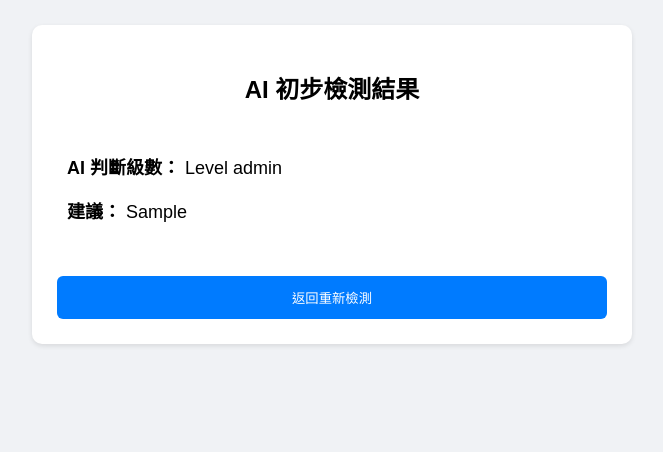
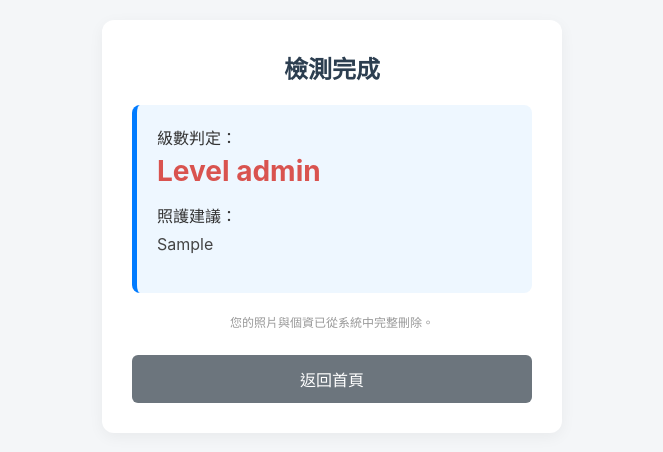
Before and after one commit to roger931212/diaper-ai-web, a FastAPI app: template templates/result.html in a window 1280 px wide. Shown: the top 452 px of the page, without its empty margins (308-971 px from the left). Run offline with FastAPI, Linux system fonts and the light colour scheme; the template is opened without the code that fills it: most values are stand-ins (such as "Sample title", 1, 10 or a date in 2020).

Commit message:
Update result.html

```diff
--- a/templates/result.html
+++ b/templates/result.html
@@ -2,49 +2,113 @@
 <html lang="zh-Hant">
 <head>
     <meta charset="UTF-8" />
+    <meta name="viewport" content="width=device-width, initial-scale=1.0, user-scalable=no" />
     <title>AI 檢測結果</title>
 
     <style>
+        /* CSS Reset & 基本設定 */
+        * { box-sizing: border-box; }
+
         body {
-            font-family: Arial;
-            max-width: 600px;
+            font-family: -apple-system, BlinkMacSystemFont, "Segoe UI", Roboto, Helvetica, Arial, sans-serif;
+            max-width: 500px;
             margin: auto;
-            padding: 25px;
-            background: #f0f2f5;
+            padding: 20px;
+            background: #f4f6f8;
+            color: #333;
         }
 
         .card {
             background: white;
-            padding: 25px;
-            border-radius: 10px;
-            box-shadow: 0px 2px 5px rgba(0,0,0,0.1);
+            padding: 30px;
+            border-radius: 12px;
+            box-shadow: 0 4px 15px rgba(0,0,0,0.05);
+            text-align: center;
         }
 
-        h2 { text-align: center; }
+        h2 { margin-top: 0; color: #2c3e50; }
 
-        .ai-result {
-            padding: 10px;
-            margin-top: 20px;
-            font-size: 18px;
+        /* 結果區塊 */
+        .result-box {
+            margin: 20px 0;
+            padding: 20px;
+            background: #eef7ff;
+            border-radius: 8px;
+            border-left: 5px solid #007bff;
+            text-align: left;
         }
 
-        .pending {
-            color: #888;
+        .result-item {
+            margin-bottom: 15px;
+            font-size: 16px;
         }
 
-        .back-btn {
-            margin-top: 25px;
-            padding: 12px;
-            background: #007bff;
-            color: white;
-            width: 100%;
-            border: none;
-            border-radius: 6px;
-            cursor: pointer;
+        .level-badge {
+            font-size: 28px; /*稍微加大一點，因為是重點*/
+            font-weight: bold;
+            color: #d9534f;
+            display: block;
+            margin-top: 5px;
         }
 
-        .back-btn:hover {
-            background: #005fcc;
+        .suggestion-text {
+            color: #444;
+            line-height: 1.6;
+            margin-top: 5px;
+            white-space: pre-wrap; /* 讓後端傳來的換行符號能正常顯示 */
+        }
+
+        /* 等待中的轉圈圈動畫 */
+        .loader {
+            border: 5px solid #f3f3f3;
+            border-top: 5px solid #007bff;
+            border-radius: 50%;
+            width: 50px;
+            height: 50px;
+            animation: spin 1s linear infinite;
+            margin: 20px auto;
+        }
+
+        @keyframes spin {
+            0% { transform: rotate(0deg); }
+            100% { transform: rotate(360deg); }
+        }
+
+        .status-text {
+            color: #666;
+            font-weight: bold;
+            margin-bottom: 10px;
+        }
+
+        /* 錯誤訊息 */
+        .error-msg {
+            color: #dc3545;
+            background: #ffe6e6;
+            padding: 15px;
+            border-radius: 8px;
+            margin: 20px 0;
+        }
+
+        /* 按鈕 */
+        .back-btn {
+            display: inline-block;
+            margin-top: 25px;
+            padding: 12px 24px;
+            background: #6c757d;
+            color: white;
+            text-decoration: none;
+            border-radius: 6px;
+            font-size: 16px;
+            transition: background 0.2s;
+            width: 100%;
+        }
+
+        .back-btn:hover { background: #5a6268; }
+
+        .privacy-hint {
+            margin-top: 20px;
+            font-size: 12px;
+            color: #999;
         }
     </style>
 </head>
@@ -52,23 +116,62 @@
 <body>
 
 <div class="card">
-    <h2>AI 初步檢測結果</h2>
 
-    <div class="ai-result">
-        {% if case.ai_level is none %}
-            <p class="pending">AI 分析中，請稍候…（系統會自動更新）</p>
-            <script>
-                setTimeout(() => {
-                    window.location.reload();
-                }, 5000); // 5 秒刷新一次
-            </script>
-        {% else %}
-            <p><b>AI 判斷級數：</b> Level {{ case.ai_level }}</p>
-            <p><b>建議：</b> {{ case.ai_suggestion }}</p>
-        {% endif %}
-    </div>
+    {% if case.status == 'done' %}
+        <h2> 檢測完成</h2>
 
-    <button class="back-btn" onclick="location.href='/form'">返回重新檢測</button>
+        <div class="result-box">
+            <div class="result-item">
+                級數判定：
+                <span class="level-badge">Level {{ case.ai_level }}</span>
+            </div>
+
+            <div class="result-item">
+                照護建議：
+                <div class="suggestion-text">{{ case.ai_suggestion }}</div>
+            </div>
+        </div>
+
+        <div class="privacy-hint">
+            您的照片與個資已從系統中完整刪除。
+        </div>
+
+        <a href="/form" class="back-btn">返回首頁</a>
+
+    {% elif 'error' in (case.status or '') %}
+        <h2> 分析失敗</h2>
+        <div class="error-msg">
+            {% if case.status == 'error_image_too_large' %}
+                圖片過大，無法處理。請嘗試壓縮照片後再試。
+            {% elif case.status == 'error_missing_image' %}
+                找不到圖片檔案，請重新上傳。
+            {% else %}
+                系統發生未知錯誤，請聯絡管理員。
+            {% endif %}
+        </div>
+        <a href="/form" class="back-btn">重新上傳</a>
+
+    {% else %}
+        <h2>AI 分析中</h2>
+
+        <div class="loader"></div>
+
+        <p class="status-text">
+            {% if case.status == 'processing' %}
+                 正在進行影像運算...
+            {% else %}
+                 正在排隊等待分析...
+            {% endif %}
+        </p>
+        <p style="color:#999; font-size:13px;">請勿關閉視窗，系統將自動更新</p>
+
+        <script>
+            setTimeout(() => {
+                window.location.reload();
+            }, 3000);
+        </script>
+    {% endif %}
+
 </div>
 
 </body>
```
